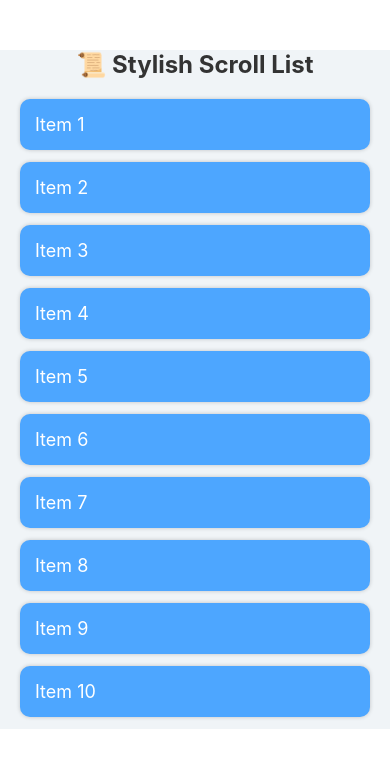
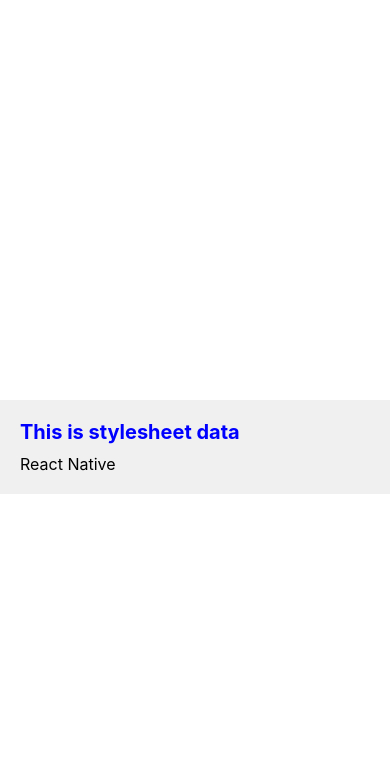
Before and after one commit to vikashsharma0707/React_Native_Coding_Challenge, a React Native app: screen / in a window 390 px wide. Shown: the top 768 px of the page. Built offline with nearby package versions, Linux system fonts and the light colour scheme.

Commit message:
stylesheet

```diff
--- a/App.jsx
+++ b/App.jsx
@@ -8,6 +8,7 @@
 import AsyncStorage from "./src/AsyncStorage/AsyncStorage";
 import AsyncStorageDemo from "./src/AsyncStorage/AsyncStorage";
 import ScrollviewData from "./src/Scrollview/ScrollviewData";
+import StylesheetData from "./src/components/StylesheetData";
 
 
 
@@ -261,7 +262,8 @@
   return(
     <View>
 {/* <AsyncStorageDemo/> */}
-<ScrollviewData/>
+{/* <ScrollviewData/> */}
+<StylesheetData/>
     </View>
   )
 }
--- /dev/null
+++ b/src/components/StylesheetData.jsx
@@ -0,0 +1,34 @@
+import { Text, View, StyleSheet } from "react-native";
+
+const StylesheetData = () => {
+  return (
+    <View style={styles.container}>
+      <Text style={styles.text}>
+        This is stylesheet data
+      </Text>
+
+      <View>
+        <Text style={styles.subText}>React Native</Text>
+      </View>
+    </View>
+  );
+};
+
+export default StylesheetData;
+
+const styles = StyleSheet.create({
+  container: {
+    padding: 20,
+    backgroundColor: "#f0f0f0",
+    marginTop:400
+  },
+  text: {
+    fontSize: 20,
+    color: "blue",
+    fontWeight: "bold"
+  },
+  subText: {
+    fontSize: 16,
+    marginTop: 10
+  }
+});
```
Also changed, not shown: src/components/StyleSheet.js (added, +41 -0 lines).
